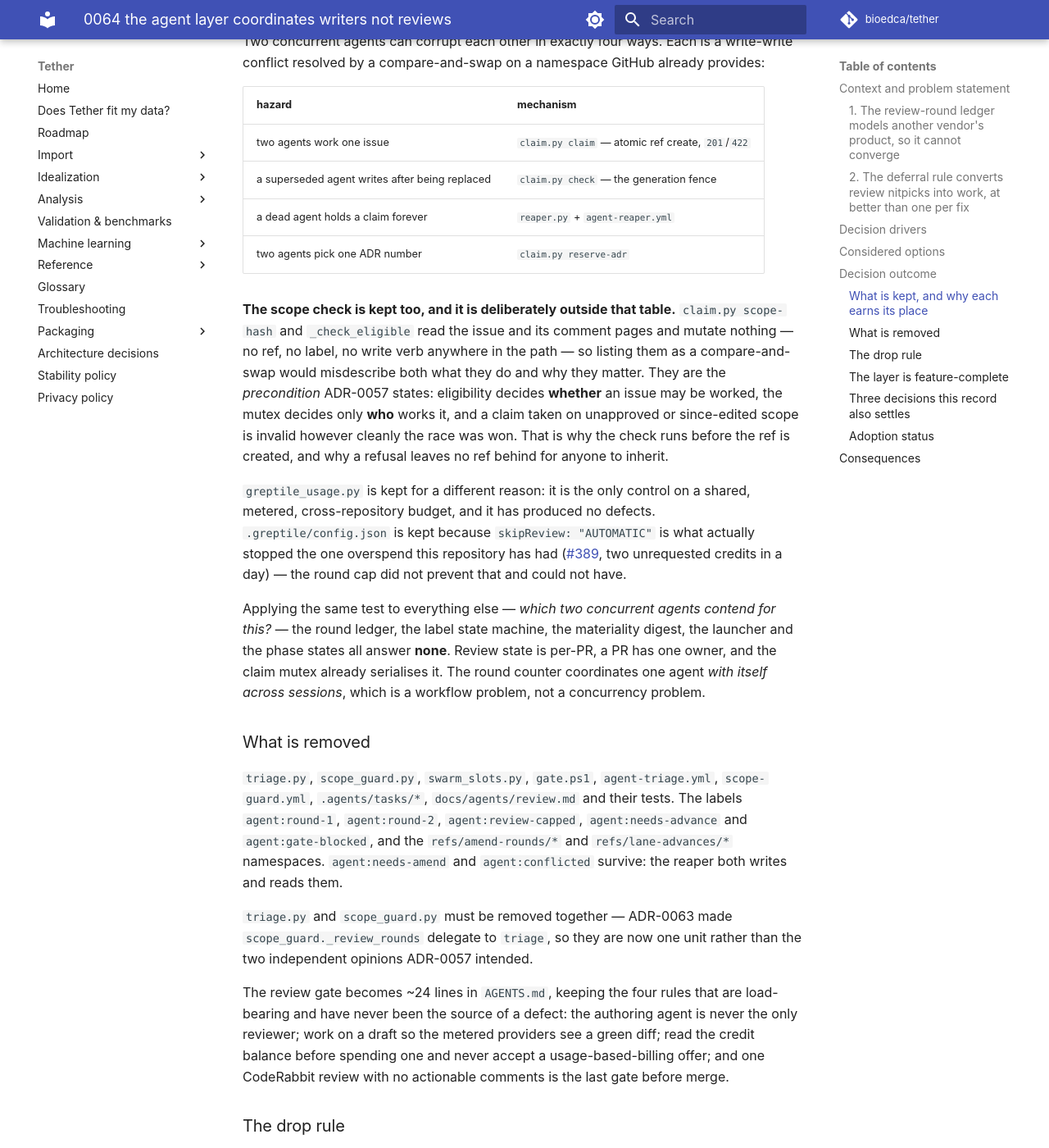
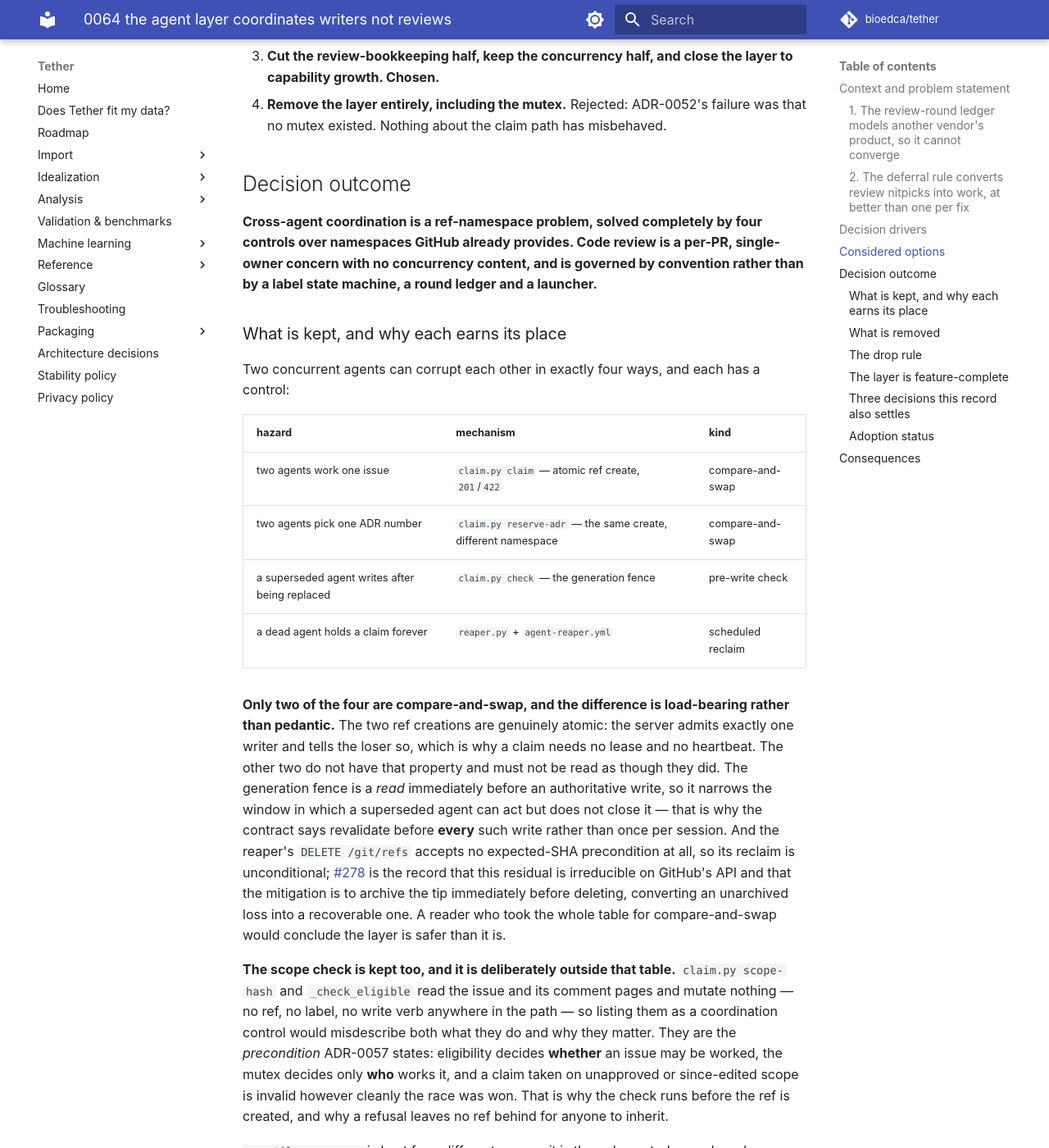
Before and after one commit to bioedca/tether, an MkDocs documentation site: the page built from docs/adr/0064-the-agent-layer-coordinates-writers-not-reviews.md, in a window 1280 px wide and 1400 px high, scrolled down 3892 px. Shown: the whole window at 82% size. Built offline with MkDocs 1.6.1 and Material for MkDocs 9.7.7, drawn with Linux system fonts in a browser that asks for light colours; comment, search, counter and statistics services are not loaded; the version menu is left out; some of the changed text lies outside the part shown.

Commit message:
docs(adr): pin every count to a SHA, and not every control is a compare-and-swap
Two Major findings on round 9, both about the record overstating what it knows.

The counts were unpinned, so nobody could re-derive them - and three were wrong.
Re-measured at d3fd78c, the commit this record branched from, naming the exact
file set behind each figure: workflows are 502 not 498, prose is 1,395 not 1,398,
so the total is 17,773 not 17,772. The figures that do reproduce exactly are left
alone: 5,469 scripts, 10,407 tests, 42,796 in src/tether, 1,071 of agent ADRs,
3,932 in test_triage.py. The provenance note also says which numbers are a lower
bound rather than a measurement - ls-remote and issue search read live state and
never report a deletion.

The hazard table claimed all four controls were compare-and-swap. Only two are.
The two ref creations are atomic and that is why a claim needs no lease. The
generation fence is a read before a write, so it narrows the superseded-writer
window without closing it - which is why the contract says revalidate before
every authoritative write, not once per session. And DELETE /git/refs takes no
expected-SHA precondition at all, so the reaper's reclaim is unconditional and
#278 is the record that the residual is irreducible. reaper.py:348 already said
so in the code; the ADR contradicted it. A reader who took the table at its word
would think the layer safer than it is.

Gates: mkdocs build --strict green, gen_adr_index.py --check up to date
(62 records), 39 tests pass across test_adr_index, test_agent_contract_is_runnable
and test_agent_entry_points.

```diff
--- a/docs/adr/0064-the-agent-layer-coordinates-writers-not-reviews.md
+++ b/docs/adr/0064-the-agent-layer-coordinates-writers-not-reviews.md
@@ -19,7 +19,20 @@
 > here rather than in the `Status` bullet because `scripts/gen_adr_index.py` extracts that
 > field with a single-line pattern and copies it verbatim into the index.
 
-The agent layer is **17,772 lines** — 5,469 of scripts, 10,407 of tests, 498 of workflows and 1,398
+> **Where every number below comes from.** All counts in this record were taken at
+> **`d3fd78ce638a141c7f7402905c6371364bc5cecc`** (`d3fd78c`, 2026-08-07), the commit this record
+> branched from, and are `git show <sha>:<path> | wc -l` over these sets: **scripts** = the 7 files
+> in `.agents/bin/`; **tests** = `test_{triage,swarm_slots,claim,agent_contract_is_runnable,`
+> `scope_guard,reaper,greptile_usage,greptile_config,agent_entry_points}.py`; **workflows** =
+> `agent-reaper.yml`, `agent-triage.yml`, `scope-guard.yml`; **prose** = `AGENTS.md`, `CLAUDE.md`,
+> both `SKILL.md`, `agents/openai.yaml`, `.agents/tasks/*.md`, `docs/agents/*.md`,
+> `.greptile/README.md`; **ADRs** = 0052, 0053, 0057, 0061, 0062, 0063. A reader can re-derive each
+> figure from that SHA without trusting this page. The remote-ref and issue-search counts further
+> down name their own commands and are as of the same date; unlike the line counts they read live
+> state, so they are reproducible only as a lower bound — refs and issues can be added later, and
+> `ls-remote` never reports a deletion.
+
+The agent layer is **17,773 lines** — 5,469 of scripts, 10,407 of tests, 502 of workflows and 1,395
 of contract prose, task templates and skills — against `src/tether`'s 42,796. **41% the size of the
 product it exists to help build**, with a further 1,071 lines of ADRs about itself.
 `tests/test_triage.py` alone is 3,932 lines, larger than any single file in `src/tether`.
@@ -119,7 +132,8 @@
   was advisory. Note also that the agent tests are stdlib-only *by design*, so they run inside the
   required `test` job — **three times, on every product pull request.**
 - The layer's purpose is to let two vendors work one backlog concurrently. That is a
-  compare-and-swap problem, and it was solved on 2026-07-29.
+  mutual-exclusion problem, and the compare-and-swap that solves it landed on 2026-07-29
+  ([#275](https://github.com/bioedca/tether/issues/275)).
 
 ## Considered options
 
@@ -135,27 +149,38 @@
 
 ## Decision outcome
 
-**Cross-agent coordination is a compare-and-swap problem, solved completely by four atomic ref
-operations plus a scheduled reclaim. Code review is a per-PR, single-owner concern with no
+**Cross-agent coordination is a ref-namespace problem, solved completely by four controls over
+namespaces GitHub already provides. Code review is a per-PR, single-owner concern with no
 concurrency content, and is governed by convention rather than by a label state machine, a round
 ledger and a launcher.**
 
 ### What is kept, and why each earns its place
 
-Two concurrent agents can corrupt each other in exactly four ways. Each is a write-write conflict
-resolved by a compare-and-swap on a namespace GitHub already provides:
+Two concurrent agents can corrupt each other in exactly four ways, and each has a control:
 
-| hazard | mechanism |
-|---|---|
-| two agents work one issue | `claim.py claim` — atomic ref create, `201`/`422` |
-| a superseded agent writes after being replaced | `claim.py check` — the generation fence |
-| a dead agent holds a claim forever | `reaper.py` + `agent-reaper.yml` |
-| two agents pick one ADR number | `claim.py reserve-adr` |
+| hazard | mechanism | kind |
+|---|---|---|
+| two agents work one issue | `claim.py claim` — atomic ref create, `201`/`422` | compare-and-swap |
+| two agents pick one ADR number | `claim.py reserve-adr` — the same create, different namespace | compare-and-swap |
+| a superseded agent writes after being replaced | `claim.py check` — the generation fence | pre-write check |
+| a dead agent holds a claim forever | `reaper.py` + `agent-reaper.yml` | scheduled reclaim |
+
+**Only two of the four are compare-and-swap, and the difference is load-bearing rather than
+pedantic.** The two ref creations are genuinely atomic: the server admits exactly one writer and
+tells the loser so, which is why a claim needs no lease and no heartbeat. The other two do not have
+that property and must not be read as though they did. The generation fence is a *read* immediately
+before an authoritative write, so it narrows the window in which a superseded agent can act but
+does not close it — that is why the contract says revalidate before **every** such write rather
+than once per session. And the reaper's `DELETE /git/refs` accepts no expected-SHA precondition at
+all, so its reclaim is unconditional; [#278](https://github.com/bioedca/tether/issues/278) is the
+record that this residual is irreducible on GitHub's API and that the mitigation is to archive the
+tip immediately before deleting, converting an unarchived loss into a recoverable one. A reader who
+took the whole table for compare-and-swap would conclude the layer is safer than it is.
 
 **The scope check is kept too, and it is deliberately outside that table.** `claim.py scope-hash`
 and `_check_eligible` read the issue and its comment pages and mutate nothing — no ref, no label,
-no write verb anywhere in the path — so listing them as a compare-and-swap would misdescribe both
-what they do and why they matter. They are the *precondition* ADR-0057 states: eligibility decides
+no write verb anywhere in the path — so listing them as a coordination control would misdescribe
+both what they do and why they matter. They are the *precondition* ADR-0057 states: eligibility decides
 **whether** an issue may be worked, the mutex decides only **who** works it, and a claim taken on
 unapproved or since-edited scope is invalid however cleanly the race was won. That is why the check
 runs before the ref is created, and why a refusal leaves no ref behind for anyone to inherit.
```
Also changed, not shown: other parts of docs/adr/0064-the-agent-layer-coordinates-writers-not-reviews.md (+1 -1 lines).
